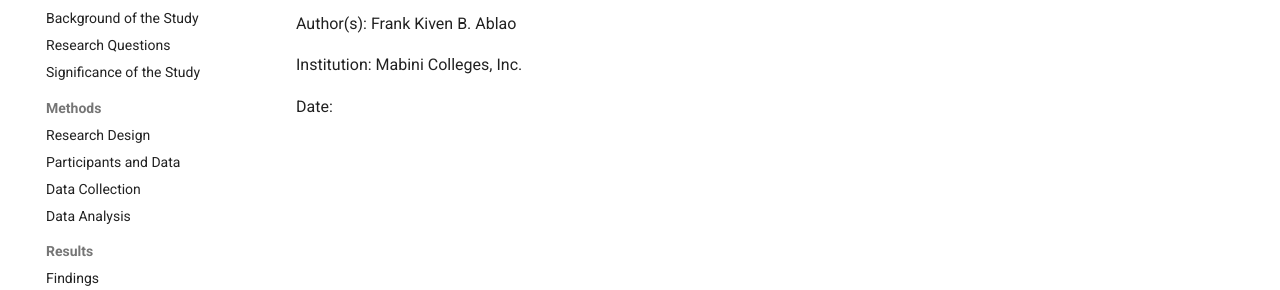
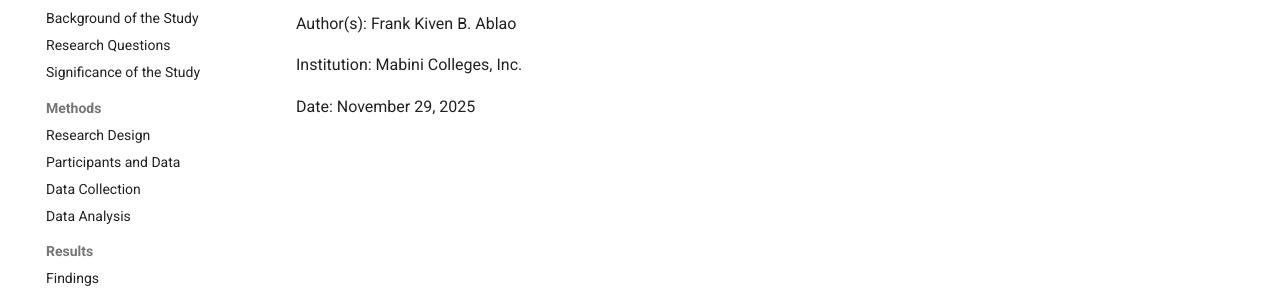
Before and after one commit to Kinev10/ccs-engagement-analysis, an MkDocs documentation site: the page built from docs/title-page.md, in a window 1280 px wide. Shown: the part 236-526 px from the top of the page. Built offline with MkDocs 1.6.1 and Material for MkDocs 9.7.7, drawn with Linux system fonts in a browser that asks for light colours.

Commit message:
chore: add date

```diff
--- a/docs/title-page.md
+++ b/docs/title-page.md
@@ -6,4 +6,4 @@ Author(s): Frank Kiven B. Ablao
 
 Institution: Mabini Colleges, Inc.
 
-Date:
+Date: November 29, 2025
```
